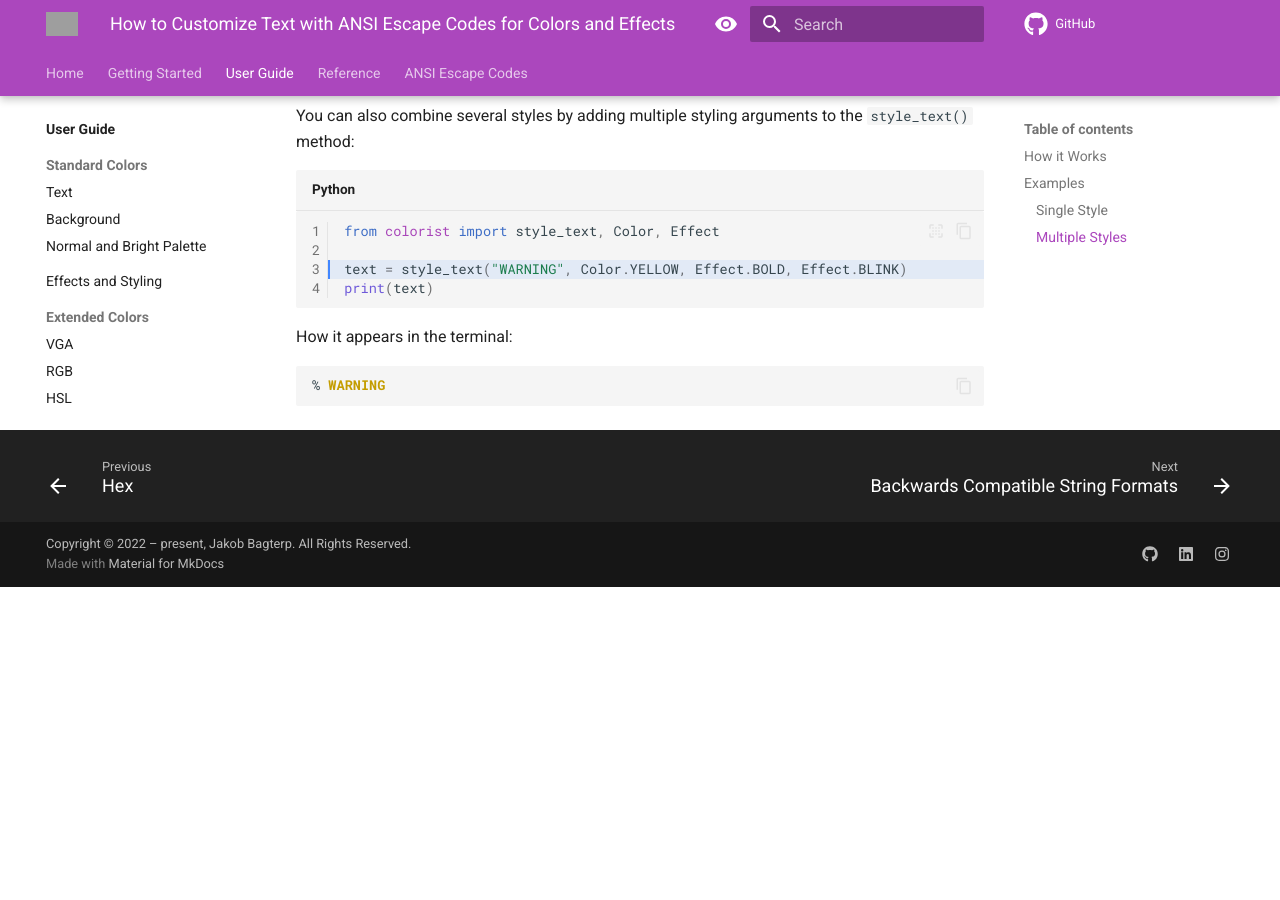
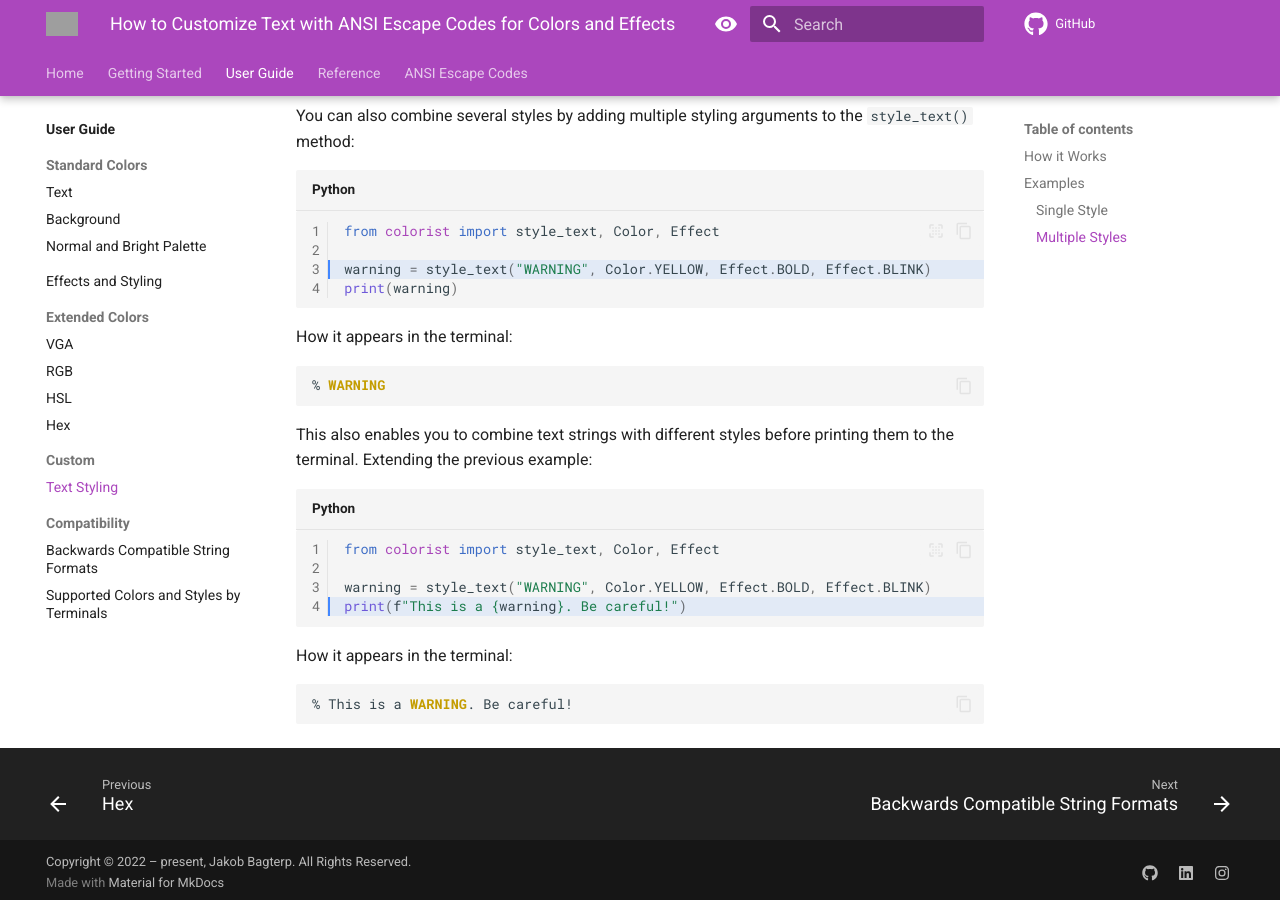
Before and after one commit to jakob-bagterp/colorist-for-python, an MkDocs documentation site: the page built from docs/user-guide/custom/text-styling.md, in a window 1280 px wide and 900 px high, scrolled down 1490 px. Built offline with MkDocs 1.6.1 and Material for MkDocs 9.7.7, drawn with Linux system fonts in a browser that asks for light colours; comment, search, counter and statistics services are not loaded; before the commit the page ends 2077 px from its top, so only the background shows below that; grey boxes are pictures that could not be loaded.

Commit message:
Updated code examples.

````diff
--- a/docs/user-guide/custom/text-styling.md
+++ b/docs/user-guide/custom/text-styling.md
@@ -65,10 +65,23 @@
 ```python linenums="1" hl_lines="3"
 from colorist import style_text, Color, Effect
 
-text = style_text("WARNING", Color.YELLOW, Effect.BOLD, Effect.BLINK)
-print(text)
+warning = style_text("WARNING", Color.YELLOW, Effect.BOLD, Effect.BLINK)
+print(warning)
 ```
 
 How it appears in the terminal:
 
 <pre><code>% <span class="fg-yellow effect-blinking"><strong>WARNING</strong></span></code></pre>
+
+This also enables you to combine text strings with different styles before printing them to the terminal. Extending the previous example:
+
+```python linenums="1" hl_lines="4"
+from colorist import style_text, Color, Effect
+
+warning = style_text("WARNING", Color.YELLOW, Effect.BOLD, Effect.BLINK)
+print(f"This is a {warning}. Be careful!")
+```
+
+How it appears in the terminal:
+
+<pre><code>% This is a <span class="fg-yellow effect-blinking"><strong>WARNING</strong></span>. Be careful!</code></pre>
````
